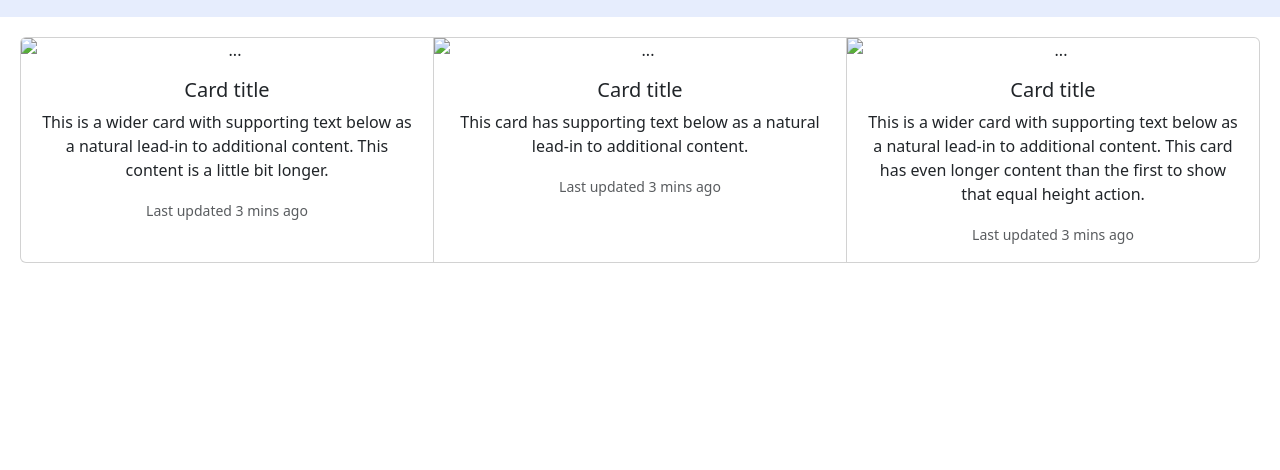
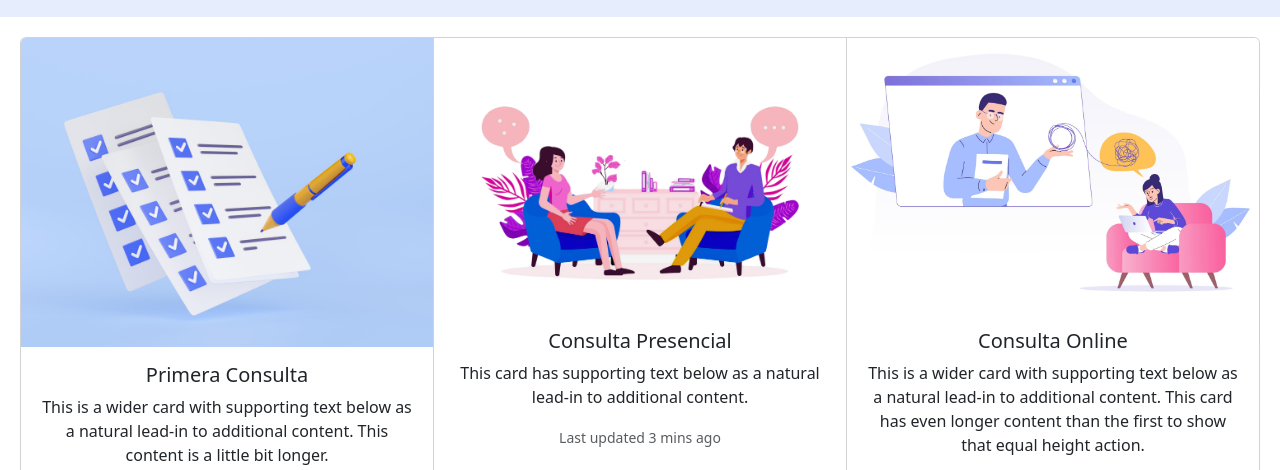
Before and after one commit to PaoGarcia22/Entrega-Coder-73330-, a plain HTML site: page Paginas/psicoterapia.html in a window 1280 px wide. Shown: the part 165-635 px from the top of the page. Drawn offline with nearby package versions, Linux system fonts and the light colour scheme; a web font is replaced by a local one.

Commit message:
cambio html psicoterapia

```diff
--- a/Paginas/psicoterapia.html
+++ b/Paginas/psicoterapia.html
@@ -59,27 +59,27 @@
     <main>
         <div class="card-group">
             <div class="card">
-                <img src="..." class="card-img-top" alt="...">
+                <img src="../imagenes/Evaluación.jpg" class="card-img-top" alt="...">
                 <div class="card-body">
-                    <h5 class="card-title">Card title</h5>
+                    <h5 class="card-title">Primera Consulta</h5>
                     <p class="card-text">This is a wider card with supporting text below as a natural lead-in to
                         additional content. This content is a little bit longer.</p>
                     <p class="card-text"><small class="text-body-secondary">Last updated 3 mins ago</small></p>
                 </div>
             </div>
             <div class="card">
-                <img src="..." class="card-img-top" alt="...">
+                <img src="../imagenes/Consulta-Presencial.png" class="card-img-top" alt="...">
                 <div class="card-body">
-                    <h5 class="card-title">Card title</h5>
+                    <h5 class="card-title">Consulta Presencial</h5>
                     <p class="card-text">This card has supporting text below as a natural lead-in to additional content.
                     </p>
                     <p class="card-text"><small class="text-body-secondary">Last updated 3 mins ago</small></p>
                 </div>
             </div>
             <div class="card">
-                <img src="..." class="card-img-top" alt="...">
+                <img src="../imagenes/Consulta-Online.jpg" class="card-img-top" alt="...">
                 <div class="card-body">
-                    <h5 class="card-title">Card title</h5>
+                    <h5 class="card-title">Consulta Online</h5>
                     <p class="card-text">This is a wider card with supporting text below as a natural lead-in to
                         additional content. This card has even longer content than the first to show that equal height
                         action.</p>
--- a/style.css
+++ b/style.css
@@ -117,8 +117,6 @@ img {
 
 
 
-
-
 @media (max-width: 768px) {
   .menu {
     flex-direction: column;
```
Also changed, not shown: imagenes/Consulta-Online.jpg (added), imagenes/Consulta-Presencial.png (added), imagenes/Evaluación.jpg (added).
